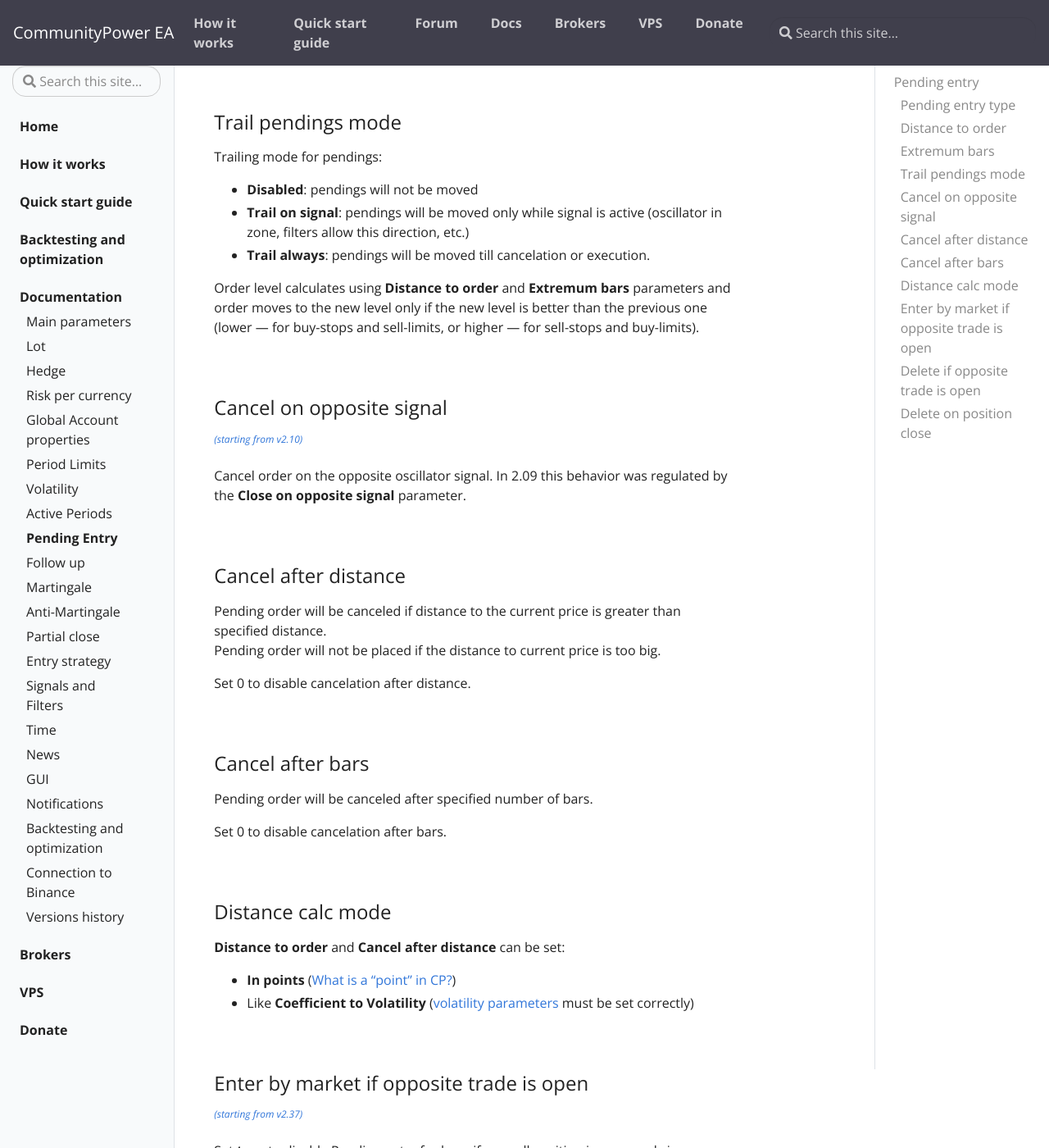
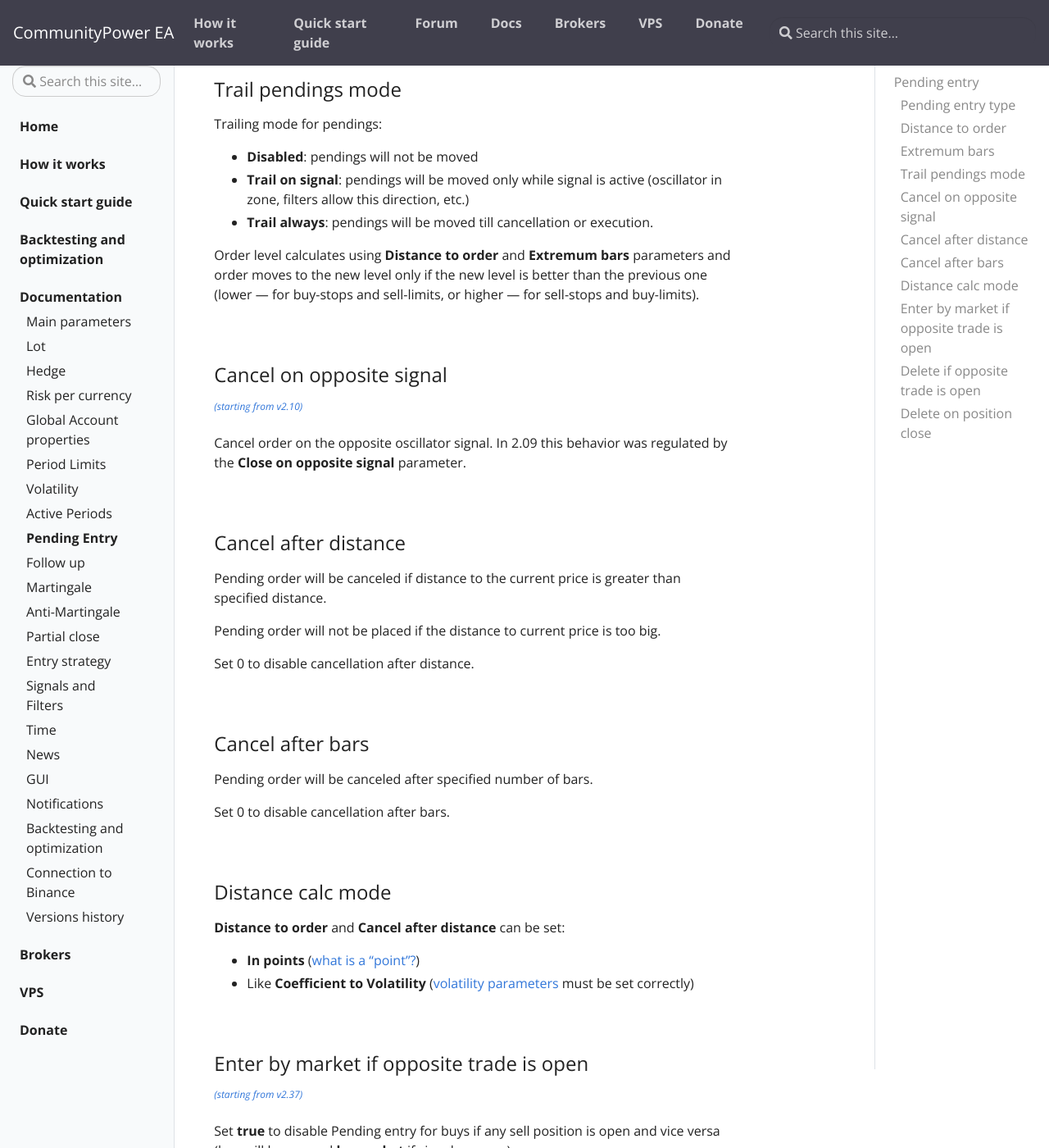
Before and after one commit to komposter/CommunityPowerEA.com, a Jekyll site: the page built from _docs/pending-entry.md, in a window 1280 px wide and 1400 px high, scrolled down 819 px. Shown: the whole window at 82% size. Built offline with Jekyll 4.4.1, drawn with Linux system fonts in a browser that asks for light colours.

Commit message:
Content change

```diff
--- a/_docs/pending-entry.md
+++ b/_docs/pending-entry.md
@@ -6,13 +6,12 @@
 
 # Pending entry
 
-<sup>*[(starting from v2.09)](/docs/versions-history#20200512-209)*</sup> <sup>*[(updated in v2.18)](/docs/versions-history#20200908-218)*</sup>
-
-<br />
+<sup>*[(starting from v2.09)](/docs/versions-history#20200512-209)*</sup>
 
 ### Pending entry type
 
-Type of Pending entry:<br/>
+Type of Pending entry:
+
 * **Pending entry disabled**: first deal will be opened by market.
 * **Entry with STOP order**: buy-stop / sell-stop orders will be set on signal.
 * **Entry with LIMIT order**: buy-limit / sell-limit orders will be set on signal.
@@ -27,7 +26,8 @@
 
 ### Extremum bars
 
-If **Extremum bars** > 0, pending order open price will be based on the price extremum (instead of current price):<br/>
+If **Extremum bars** > 0, pending order open price will be based on the price extremum (instead of current price):
+
 * Buy-stop and sell-limit orders will be set on "**Highest** price of last **Extremum bars** + **Distance to order**",
 * Sell-stop and buy-limit orders will be set on "**Lowest** price of last **Extremum bars** - **Distance to order**".
 
@@ -38,7 +38,7 @@
 Trailing mode for pendings:
 * **Disabled**: pendings will not be moved<br/>
 * **Trail on signal**: pendings will be moved only while signal is active (oscillator in zone, filters allow this direction, etc.)
-* **Trail always**: pendings will be moved till cancelation or execution.
+* **Trail always**: pendings will be moved till cancellation or execution.
 
 Order level calculates using **Distance to order** and **Extremum bars** parameters and order moves to the new level only if the new level is better than the previous one (lower — for buy-stops and sell-limits, or higher — for sell-stops and buy-limits).
 
@@ -54,10 +54,11 @@
 
 ### Cancel after distance
 
-Pending order will be canceled if distance to the current price is greater than specified distance.<br/>
-Pending order will not be placed if the distance to current price is too big.<br/>
+Pending order will be canceled if distance to the current price is greater than specified distance.
 
-Set 0 to disable cancelation after distance.
+Pending order will not be placed if the distance to current price is too big.
+
+Set 0 to disable cancellation after distance.
 
 <br />
 
@@ -65,15 +66,15 @@
 
 Pending order will be canceled after specified number of bars.
 
-Set 0 to disable cancelation after bars.
+Set 0 to disable cancellation after bars.
 
 <br />
 
 ### Distance calc mode
 
 **Distance to order** and **Cancel after distance** can be set:<br/>
-* **In points** ([What is a "point" in CP?](https://communitypowerea.userecho.com/en/communities/7/topics/384-what-is-a-point-in-cp-what-does-stoploss-250-points-mean))
-* Like **Coefficient to Volatility** ([volatility parameters](https://docs.google.com/document/d/1ww1M97H54IBwtCKZDhxtqsTsrtEMKofXHMEWMGCyZNs/edit#heading=h.sx27nza3heuj) must be set correctly)
+* **In points** ([what is a "point"?](https://communitypowerea.userecho.com/en/communities/7/topics/384-what-is-a-point-in-cp-what-does-stoploss-250-points-mean))
+* Like **Coefficient to Volatility** ([volatility parameters](/docs/volatility) must be set correctly)
 
 <br />
 
@@ -91,12 +92,14 @@
 
 Set **true** to delete pending buy-order if any sell position is open and vice versa. New buy-order can be opened when the sell-position is closed.
 
+<br />
 
 ### Delete on position close
 
 <sup>[*(starting from v2.50)*](/docs/versions-history#20221014-20230107-250)</sup>
 
-Enable this option if you want to cancel existing pending order if another position is closed:<br/>
+Enable this option if you want to cancel existing pending order if another position is closed:
+
 * **Delete on any close**: delete pending order if it was set before last position of any direction is closed
 * **Delete on co-dir close***: delete pending order if it was set before last position of the same direction is closed (buy-limit and buy-stop will be canceled only after close of buy position)
 * **Disable**: function disabled
```
